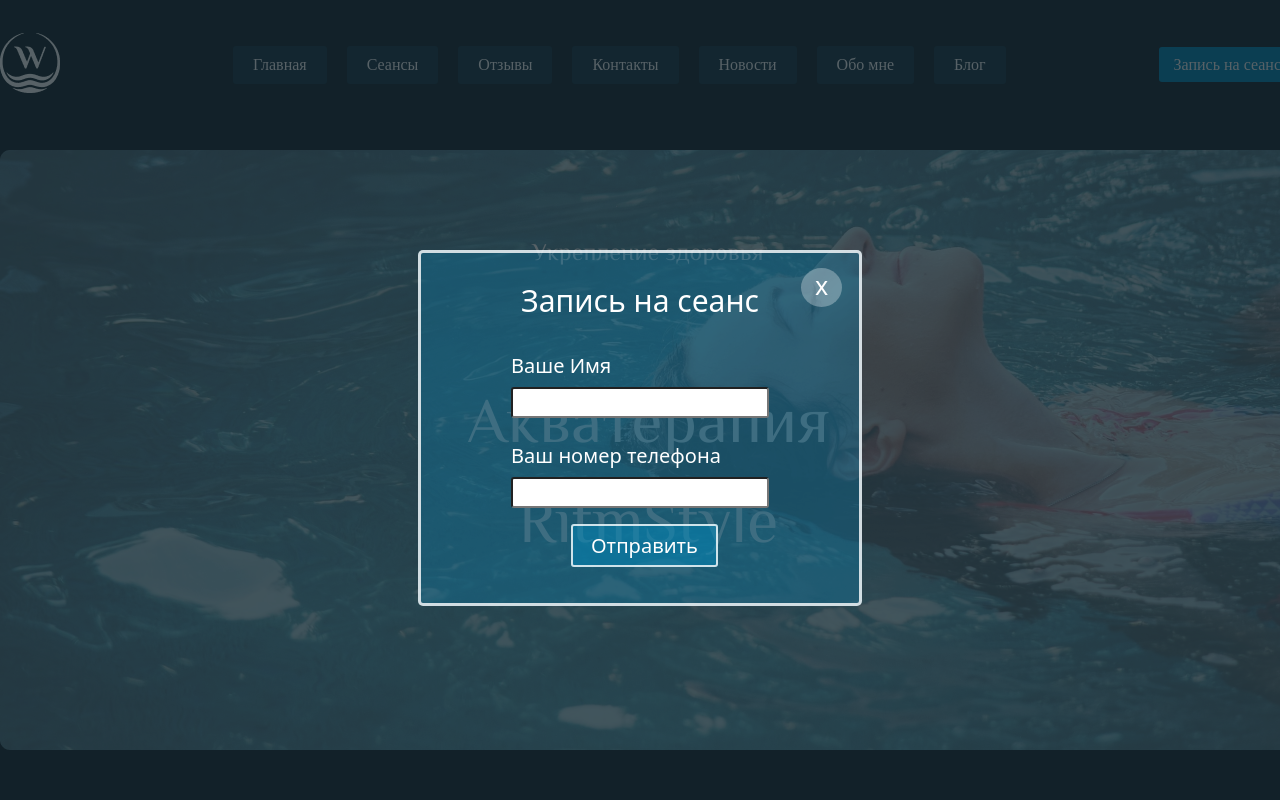
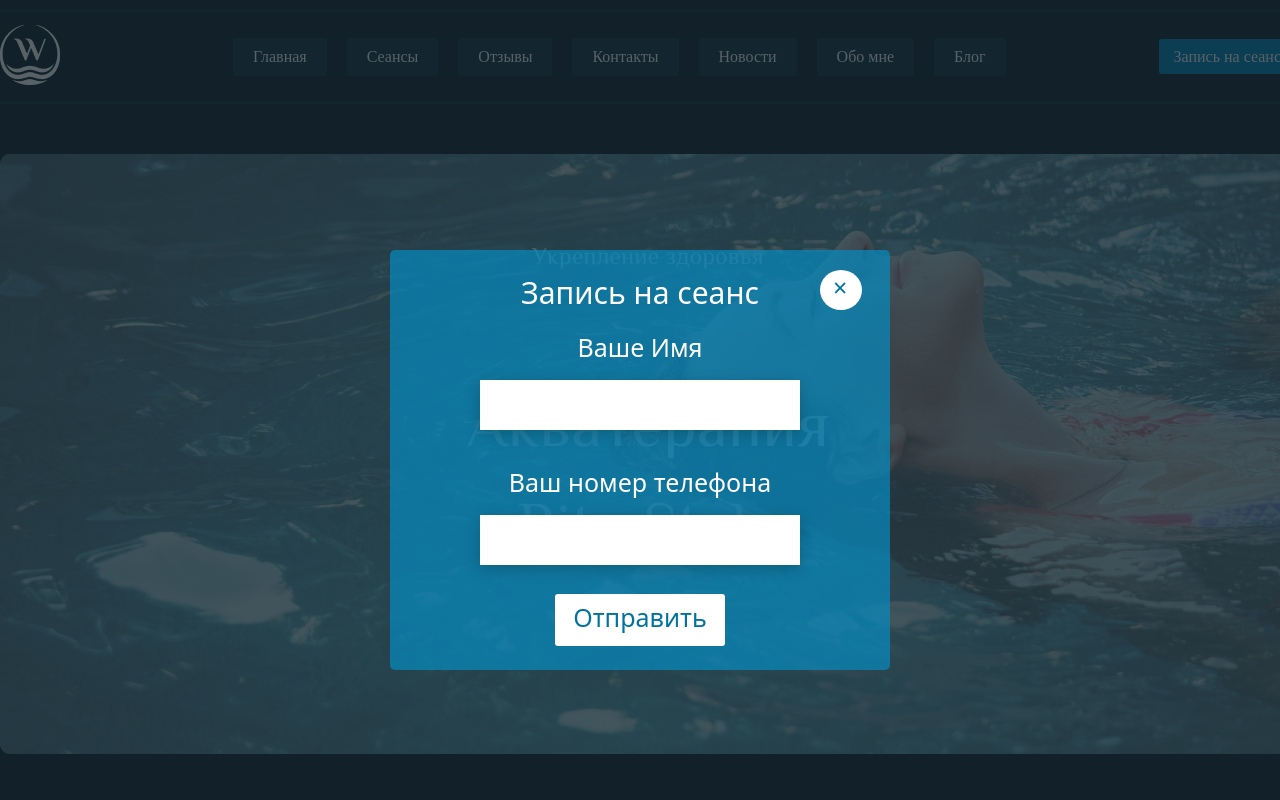
Before and after one commit to ToxicSun/aqua, a plain HTML site: page index.html in a window 1280 px wide. Both pictures are taken after a click on the link "Запись на сеанс". Shown: the top 800 px of the page. Drawn offline with Linux system fonts and the light colour scheme.

Commit message:
new modal window

```diff
--- /dev/null
+++ b/adapt.css
@@ -0,0 +1,3 @@
+@media (min-width: 970px) {
+
+}
--- a/app.js
+++ b/app.js
@@ -52,18 +52,16 @@ const seans = document.querySelectorAll('[data-seans]');
 const btnSeans = document.querySelectorAll('.seans');
 const modal = document.querySelector('.visible');
 
+
 function openModalWindow() {
     modal.style.display = 'block';
-    document.querySelector('.opacity__back__seans').style.display = 'block';
 }
 function closeModalWindow() {
     modal.style.display = 'none';
-    document.querySelector('.opacity__back__seans').style.display = 'none';
     document.body.style.overflow = '';
 }
 function onLoad() {
     modal.style.display = 'none';
-    document.querySelector('.opacity__back__seans').style.display = 'none';
 }
 document.addEventListener('keydown', (e) => {
     if (e.code === "Escape") {
--- a/index.html
+++ b/index.html
@@ -8,13 +8,14 @@
     <link rel="preconnect" href="https://fonts.gstatic.com" crossorigin>
     <link href="https://fonts.googleapis.com/css2?family=El+Messiri&display=swap" rel="stylesheet">
     <link rel="stylesheet" href="styleMain.css">
+    <link rel="stylesheet" href="adapt.css">
     <title>RitmStyle</title>
 </head>
 <body>
     <div class="visible">
         <div class="im">
             <div class="import">
-                <div class="exit">x</div>
+                <div class="exit">×</div>
                 <div class="text__modal">Запись на сеанс</div>
                 <div class="text">
                     Ваше Имя<br>
@@ -30,9 +31,9 @@
             </div>
         </div>
     </div>
-    <div class="opacity__back__seans"></div>
     <div id="container" class="container">
         <div class="to__the__top">ᐱ</div>
+        <div class="line"></div>
         <div class="header">
             <div class="logo"><img  src="images/Logo.png" alt="logo"></div>
             <div class="header__menu">
@@ -50,6 +51,7 @@
                 <a data-seans class="button__header seans">Запись на сеанс</a>
             </div>
         </div>
+        <div class="line"></div>
         <div class="first__screen">
             <div class="text__screen">
                 <p class="p1">Укрепление здоровья</p>
--- a/styleMain.css
+++ b/styleMain.css
@@ -5,6 +5,12 @@ body{
 }
 .visible{
     display: none;
+    z-index: 2;
+    height: 100%;
+    width: 100%;
+    position: fixed;
+    background-color:rgb(16, 30, 37, 0.7);
+    top: 0px;
 }
 .im{
     display: flex;
@@ -18,59 +24,57 @@ body{
 }
 .import{
     position: fixed;
-    background-color: rgb(7, 140, 193, 0.3);
+    background-color: rgb(7, 140, 193, 0.7);
     border-radius: 5px;
     margin-top: 250px;
     padding: 30px 80px;
     z-index: 3;
     font-family: system-ui;
-    font-size: 20px;
+    font-size: 25px;
     color: #FFFFFF;
-    line-height: 35px;
-    border: rgb(255, 255, 255, 0.8) solid 3px;
+    line-height: 25px;
 }
 .text{
     padding: 10px;
     user-select: none;
+    text-align: center;
 }
 .text a {
-    background-color: rgb(1, 138, 190, 0.5);
-    border: rgb(255, 255, 255, 0.8) solid 2px;
+    background-color: rgba(255, 255, 255);
+    color:rgb(0, 115, 161);
     border-radius: 3px;
-    padding: 6px 18px;
+    padding: 6px 18px 12px;
     user-select: none;
-    margin-left: 60px;
 }
 .text a:hover{
-    background-color: rgba(1, 178, 221, 0.5);
+    background-color: rgb(172, 232, 255);
 }
 input {
-    width: 250px;
-    height: 25px;
-    border-radius: 3px;
-    font-size: 15px;
+    display: block;
+    margin: 20px auto 20px auto;
+    width: 280px;
+    height: 50px;
+    background: #fff;
+    box-shadow: 0 4px 15px rgb(0 0 0 / 20%);
+    border: none;
+    font-size: 18px;
+    padding: 0 20px;
+    outline: 0;
 }
 .exit{
-    background-color: rgb(255, 255, 255, 0.3);
+    color:rgb(0, 115, 161);
+    background-color: rgba(255, 255, 255);
     position: absolute;
-    margin: -15px 0px 0px 300px;
+    margin: -10px 0px 0px 350px;
     font-size: 25px;
     border-radius: 100%;
-    padding: 0px 14px 4px;
+    width: 29px;
+    height: 35px;
+    padding: 5px 0px 0px 13px;
     user-select: none;
 }
 .exit:hover{
-    background-color: rgb(255, 255, 255, 0.5);
-}
-.opacity__back__seans{
-    background-color:rgb(16, 30, 37);
-    opacity: 0.7;
-    width: 100%;
-    height: 5130px;
-    position: absolute;
-    margin: 0px;
-    z-index: 2;
-    display: none;
+    background-color: rgb(172, 232, 255);
 }
 a {
     color: #fff;
@@ -84,7 +88,7 @@ a {
     display: flex;
     justify-content: space-between;
     align-items: center;
-    padding-top: 30px;
+    padding-top: 10px;
 }
 .header__menu ul{
     display: flex;
@@ -114,6 +118,10 @@ a {
 .button__header:hover{
     transition: 0.2s;
     background-color: #00b7ff;
+}
+.line{
+    border: rgba(0, 183, 255, 0.1) 1px solid;
+    margin-top: 10px;
 }
 .seans{
     user-select: none;
```
